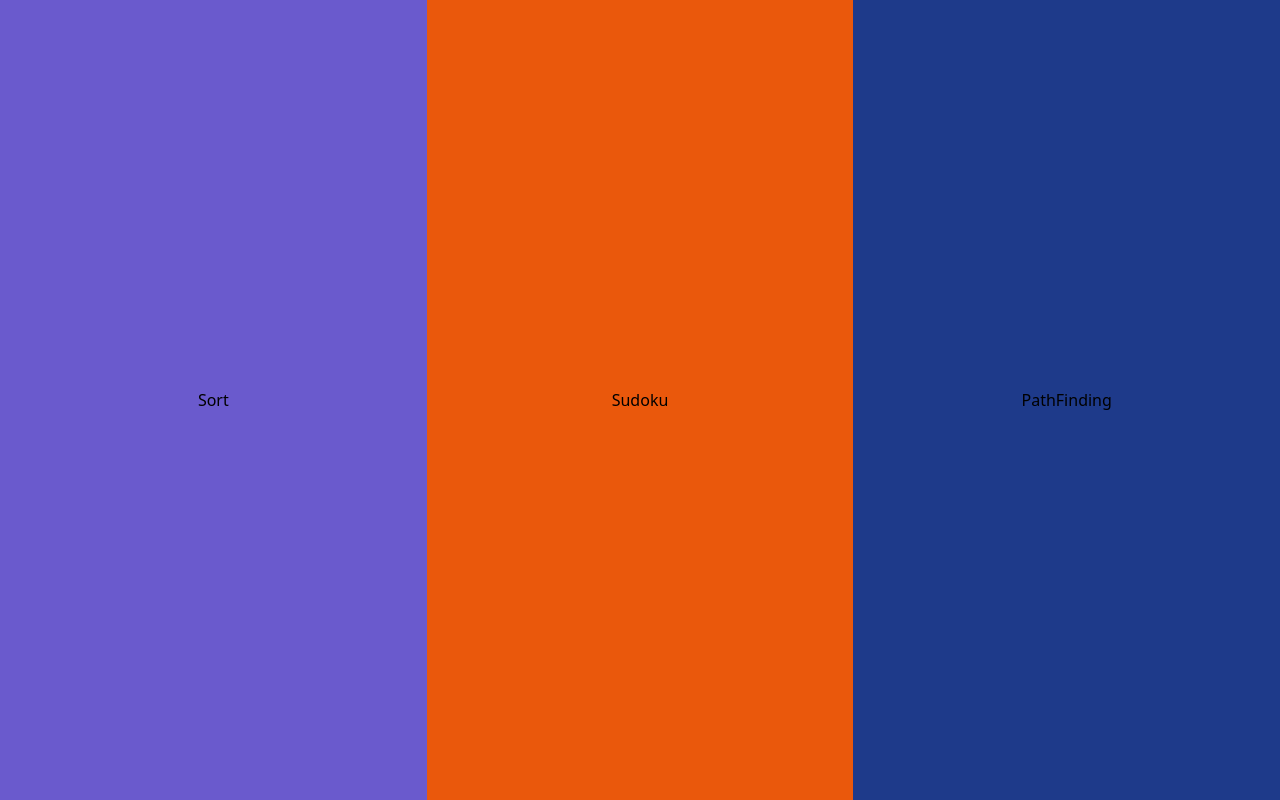
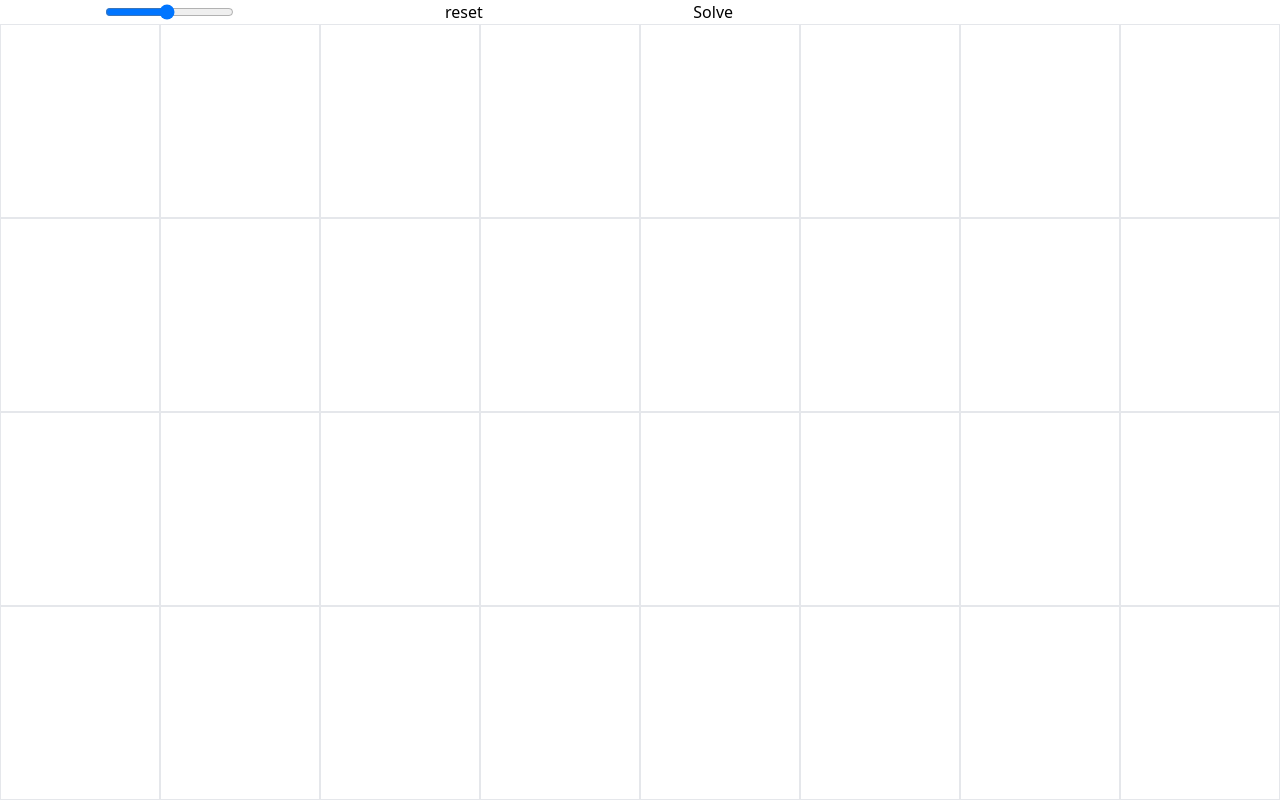
Before and after one commit to Madhurg2002/Visualizer, a React (Create React App) app: page /CellularAutomata in a window 1280 px wide. Before the commit this address led to /home. Built offline with nearby package versions, Linux system fonts and the light colour scheme.

Commit message:
Cellular Automata

```diff
--- a/src/App.js
+++ b/src/App.js
@@ -6,6 +6,7 @@ import Sort from "./Page/Sort"
 import Home from "./Page/Home"
 import PathFinding from "./Page/Pathfinding"
 import Sudoku from './Page/Sudoku';
+import CellularAutomata from './Page/CellularAutomata';
 export default function App() {
   return (
     <BrowserRouter>
@@ -14,6 +15,7 @@ export default function App() {
         <Route exact path="/sort" element={<Sort />} />
         <Route exact path="/Sudoku" element={<Sudoku />} />
         <Route exact path="/PathFinding" element={<PathFinding />} />
+        <Route exact path="/CellularAutomata" element={<CellularAutomata />} />
         <Route path="/*" element={<Navigate to="/home" />} />
       </Routes>
     </BrowserRouter>
--- /dev/null
+++ b/src/Page/CellularAutomata/Index.css
@@ -0,0 +1,31 @@
+.block-rows button {
+    width: 100%;
+    border-width: 1px;
+}
+
+.empty {
+    background-color: white;
+}
+
+.blockage {
+    background-color: red;
+}
+
+.end {
+    background: yellow;
+}
+
+.searching-path {
+    background: rgb(0, 200, 255);
+}
+.searching-path-current {
+    background: rgb(0,0 , 255);
+}
+
+.path {
+    background: black;
+}
+
+.start {
+    background: green;
+}
--- /dev/null
+++ b/src/Page/CellularAutomata/index.js
@@ -0,0 +1,98 @@
+import React, { useEffect, useState } from "react";
+import Select from "react-select";
+// import DropdownComponent from "./DropDown";
+import "./Index.css"
+// import axios from "axios";
+// import Token from "../../Actions/Token";
+// import { useCookies } from "react-cookie";
+var SetPoint = 1, AlgoNum = 1, WeightValue = 1;
+export default function PathFinding() {
+    var convolutionset = [[0.1, -0.1, 0.3], [0, 1, -0.3], [-0.5, -0.1, 0.2]];
+    const [Grid, setGrid] = useState();
+    const [size, setSize] = useState(4);
+    var md = false;
+    function lcp() { md = false; }
+    function lco() { md = true; }
+    var SleepTime = 2;
+    function algo() {
+        var blocks = document.getElementsByClassName("block-rows")
+        Array.from(blocks).forEach(block => {
+            var k = parseInt(block.id.replace("j-", ""));
+            Array.from(block.children).forEach(e => {
+                console.log(e.style)
+                var l = parseInt(e.id.replace("i-", ""));
+                // console.log(k, l);
+                // console.log(blocks[(size + k - 1) % size].children[((2 * size) + l - 1) % (2 * size)])
+                var sum = 0;
+                for (let j = 0; j < 3; j++) {
+                    for (let i = 0; i < 3; i++) {
+                        if (blocks[(size + k + j - 1) % size].children[((2 * size) + i + l - 1) % (2 * size)].style.background === "rgb(255, 0, 0)")
+                            sum = sum + convolutionset[j][i]
+                    }
+                }
+                if (sum > 1 || sum < 0) sum = 1
+                // console.log(typeof (sum))
+                blocks[(size + k - 1) % size].children[((2 * size) + l - 1) % (2 * size)].value = sum;
+                // e.value = sum
+                // console.log(e.value, e.style.opacity);
+                // console.log(e.style.background===`rgb(255, 0, 0)`);
+            })
+        })
+        Array.from(blocks).forEach(block => {
+            Array.from(block.children).forEach(e => {
+                var t = e.style.background.replace(/[^\d,]/g, '').split(',')
+                e.style.background = `rgba(${t[0]}, ${t[1]}, ${t[2]}, ${e.value})`
+                console.log(e.style.background)
+            })
+        })
+    }
+    function handleChangeSpeed(a) {
+        SleepTime = a.target.value
+    }
+    function set(e, value) {
+        e.value = WeightValue;
+        e.target.style.background = `rgba(255, 0, 0)`
+    }
+    function resetGrid() {
+        var blocks = document.getElementsByClassName("blocks")
+        Array.from(blocks).forEach(e => { e.style = ""; e.value = 0; })
+    }
+    function change(e) {
+        if (md) {
+            e.target.style.background = `rgba(255, 0, 0, 1)`
+            e.target.value = WeightValue;
+        }
+    }
+    useEffect(() => {
+        var temp = [], temp1 = [];
+        var pp = {
+            background: "rgba(255,255,255,1 )",
+        }
+        for (let i = 0; i < 2 * size; i++)
+            temp[i] = <button id={`i-${i}`} className="blocks" value={0} onMouseEnter={change} style={pp} onMouseUp={lcp} onMouseDown={e => { lco(); change(e) }} />;
+        for (let j = 0; j < size; j++) {
+            temp1[j] = <div id={`j-${j}`} className="block-rows flex h-full w-screen" >{temp}</div>;
+        }
+        setGrid(<>{temp1}</>);
+    }, [size])
+    return (<>
+        < div className="flex flex-col h-screen w-screen" >
+            <div id="nav" className="flex justify-around  w-full h-100 ">
+                <input type="range" min={5} max={100} onChange={
+                    e => setTimeout(() => {
+                        setSize(e.target.value);
+                        resetGrid();
+                    }, 1000)} step={1} />
+                <button onClick={() => { setTimeout(() => { resetGrid(); }, 1000) }}>reset</button>
+                {/* <Select options={[
+                    { Value: 1, label: 'Blockage' },
+                    { Value: 2, label: 'ChangeStart' },
+                    { Value: 3, label: 'ChangeEnd' }
+                ]} onChange={e => handleChangeSetBlock(e)} placeholder="Blockage" /> */}
+                <button onClick={() => { setTimeout(() => { algo(); }, 1000) }}>Solve</button>
+                <input type="number" onChange={handleChangeSpeed} />
+            </div >
+            {Grid}
+        </div></>
+    );
+}
--- a/src/Page/Home/index.js
+++ b/src/Page/Home/index.js
@@ -2,7 +2,7 @@ import React from "react";
 import './index.css'
 import { Link } from 'react-router-dom';
 export default function Home() {
-    const options = [["Sort", "bg-yellow-600"], ["Sudoku", "bg-orange-600"], ["PathFinding", "bg-blue-900"]];
+    const options = [["Sort", "bg-yellow-600"], ["Sudoku", "bg-orange-600"], ["PathFinding", "bg-blue-900"],["CellularAutomata","bg-pink-900"]];
     return (
         // <div class></div>
         <div className="flex w-full h-screen">
--- a/src/Page/Pathfinding/index.js
+++ b/src/Page/Pathfinding/index.js
@@ -105,8 +105,9 @@ export default function PathFinding() {
             // console.log(val)
             if ((document.getElementById(`j-${j}`).children)[i].className === "start")
                 return
-            if (!((document.getElementById(`j-${j}`).children)[i].className === "end"))
+            if (!((document.getElementById(`j-${j}`).children)[i].className === "end")) {
                 (document.getElementById(`j-${j}`).children)[i].className = "path"
+            }
             if (i > 0)
                 if (parseInt((document.getElementById(`j-${j}`).children)[i - 1].value) === val) {
                     return PathFind(i - 1, j, val - 1);
@@ -220,7 +221,7 @@ export default function PathFinding() {
             async function SetToPath(i, j, value) {
                 await sleep(SleepTime)
                 const temp = document.getElementById(`j-${j}`).children;
-                if (temp[i].className === "blockage" || solved || temp[i].className === "searching-path-current" || temp[i].className === "searching-path" ||(value !==0 &&temp[i].className === "start")) return;
+                if (temp[i].className === "blockage" || solved || temp[i].className === "searching-path-current" || temp[i].className === "searching-path" || (value !== 0 && temp[i].className === "start")) return;
                 if (temp[i].className === "end") { solved = true; temp[i].value = value; }
                 if (!solved) {
                     if (temp[i].className === "empty") {
@@ -246,6 +247,7 @@ export default function PathFinding() {
                 }
                 if (temp[i].className === "searching-path-current" && solved === false) {
                     temp[i].className = "searching-path";
+                    // temp[i].className = "searching";
                 }
             }
             await SetToPath(i, j, 0);
@@ -255,7 +257,6 @@ export default function PathFinding() {
 
         }
 
-        console.log(AlgoNum);
         switch (AlgoNum) {
             case 1:
                 console.log("algo1");
@@ -280,9 +281,7 @@ export default function PathFinding() {
     }
     function handleChange(a) {
         AlgoNum = a.Value
-        console.log(AlgoNum)
     }
-
     function handleChangeSpeed(a) {
         SleepTime = a.target.value
     }
@@ -319,16 +318,13 @@ export default function PathFinding() {
                 ]} onChange={handleChange} />
                 <input type="number" onChange={handleChangeSpeed} />
                 <button onClick={() => algoMain(AlgoNum)}> solve</button>
-                <div >
-                    <Select options={[
-                        { Value: 1, label: 'Blockage' },
-                        { Value: 2, label: 'ChangeStart' },
-                        { Value: 3, label: 'ChangeEnd' }
-                    ]} onChange={e => handleChangeSetBlock(e)} placeholder="Blockage" />
-                </div>
-
+                <Select options={[
+                    { Value: 1, label: 'Blockage' },
+                    { Value: 2, label: 'ChangeStart' },
+                    { Value: 3, label: 'ChangeEnd' }
+                ]} onChange={e => handleChangeSetBlock(e)} placeholder="Blockage" />
             </div >
             {Grid}
-        </div></>
-    );
+        </div>
+    </>);
 }
```
